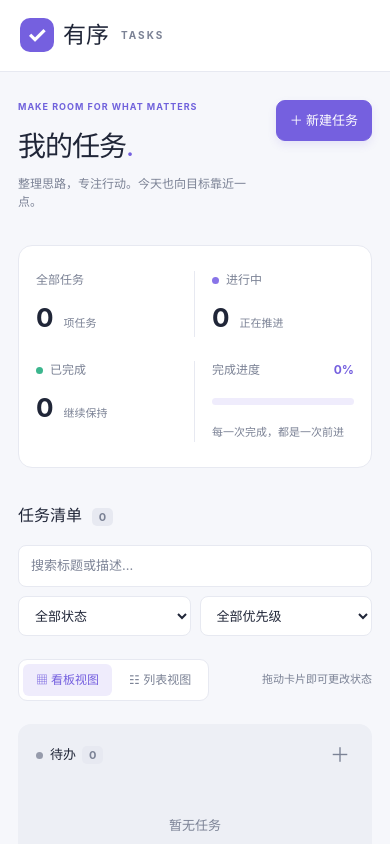
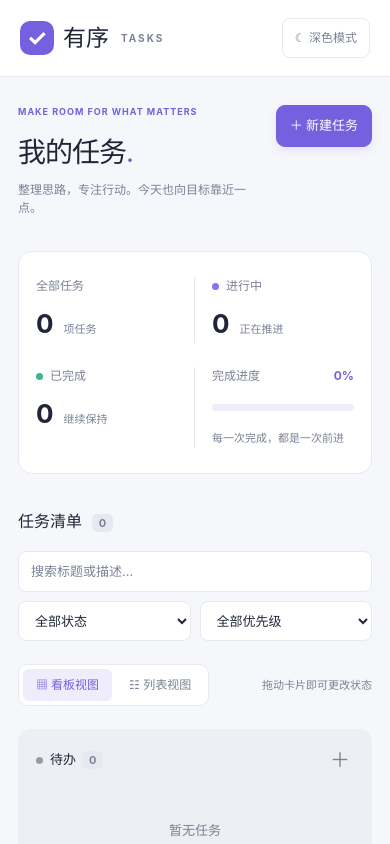
Before and after one commit to qqcsj/task-manager-vue, a Vue app: page / in a window 390 px wide. Shown: the top 844 px of the page. Built offline with nearby package versions, Linux system fonts and the light colour scheme.

Commit message:
feat: add persistent dark mode and responsive theme controls

```diff
--- a/src/App.vue
+++ b/src/App.vue
@@ -4,6 +4,7 @@ import TaskCard from './components/TaskCard.vue'
 import TaskBoard from './components/TaskBoard.vue'
 import { statuses, priorities, validateTask } from './lib/tasks.js'
 import { loadTasks, saveTasks } from './lib/storage.js'
+import { saveTheme } from './lib/theme.js'
 
 let storage
 try { storage = window.localStorage } catch { /* Storage can be disabled by the browser. */ }
@@ -25,6 +26,12 @@ const editingId = ref(null)
 const form = reactive({ title: '', description: '', status: 'todo', priority: 'medium' })
 const error = ref('')
 const notice = ref('')
+const theme = ref(document.documentElement.dataset.theme || 'light')
+function toggleTheme() {
+  theme.value = theme.value === 'dark' ? 'light' : 'dark'
+  document.documentElement.dataset.theme = theme.value
+  notice.value = saveTheme(storage, theme.value) || `已切换为${theme.value === 'dark' ? '深色' : '浅色'}模式，并记住选择`
+}
 const visibleTasks = computed(() => tasks.value.filter(task =>
   (statusFilter.value === 'all' || task.status === statusFilter.value) &&
   (priorityFilter.value === 'all' || task.priority === priorityFilter.value) &&
@@ -75,6 +82,7 @@ function removeTask() {
       <div class="workspace-label">个人工作空间</div>
       <div class="nav-active">▦ <span>我的任务</span><span class="nav-count">{{ tasks.length }}</span></div>
       <div class="sidebar-note"><span class="note-icon">✦</span><h2>专注当下，逐一完成</h2><p>把大目标拆成小任务。<br />每一步，都算数。</p></div>
+      <button class="theme-toggle" :aria-pressed="theme === 'dark'" @click="toggleTheme">{{ theme === 'dark' ? '☀ 浅色模式' : '☾ 深色模式' }}</button>
       <div class="profile"><span class="avatar">我</span><div>我的工作空间<small>个人任务管理</small></div></div>
     </aside>
     <main class="main-content">
--- /dev/null
+++ b/src/lib/theme.js
@@ -0,0 +1,12 @@
+export const THEME_KEY = 'youxu.theme.v1'
+export function readTheme(storage, prefersDark = false) {
+  try {
+    const saved = storage.getItem(THEME_KEY)
+    if (saved === 'dark' || saved === 'light') return saved
+  } catch { /* Fall back to system preference when storage is unavailable. */ }
+  return prefersDark ? 'dark' : 'light'
+}
+export function saveTheme(storage, theme) {
+  try { storage.setItem(THEME_KEY, theme); return '' }
+  catch { return '主题已切换，但浏览器阻止了保存，下次打开可能恢复默认主题。' }
+}
--- a/src/main.js
+++ b/src/main.js
@@ -1,5 +1,10 @@
 import { createApp } from 'vue'
 import App from './App.vue'
 import './style.css'
+import { readTheme } from './lib/theme.js'
+
+let themeStorage
+try { themeStorage = window.localStorage } catch { /* Use system preference. */ }
+document.documentElement.dataset.theme = readTheme(themeStorage, window.matchMedia('(prefers-color-scheme: dark)').matches)
 
 createApp(App).mount('#app')
--- a/src/style.css
+++ b/src/style.css
@@ -9,6 +9,11 @@ h2 { font-size: 18px; font-weight: 650; }
 .muted { color: #7b8295; font-size: 14px; }
 .empty { border: 1px dashed #d5d9e6; border-radius: 16px; padding: 55px 24px; text-align: center; background: white; }
 :root { --surface: #fff; --background: #f6f7fb; --text: #202638; --muted: #7b8295; --border: #e7e9f1; --accent: #7560df; --soft: #efecfc; }
+:root[data-theme="dark"] { color-scheme: dark; --surface: #202332; --background: #171a26; --text: #e7e9f4; --muted: #a1a7bc; --border: #34384c; --accent: #a28cf7; --soft: #34304e; background: var(--background); color: var(--text); }
+[data-theme="dark"] .board-column { background: #1d2030; }[data-theme="dark"] .board-column.drop-active { background: var(--soft); }
+[data-theme="dark"] .priority.high { background: #442d3a; color: #ffacb5; }[data-theme="dark"] .priority.medium { background: #423d29; color: #e8c769; }[data-theme="dark"] .priority.low { background: #233d36; color: #80d4aa; }
+[data-theme="dark"] .primary { color: #171329; }[data-theme="dark"] .eyebrow { color: var(--accent); }
+.theme-toggle { margin-top: 20px; padding: 10px 12px; border: 1px solid var(--border); border-radius: 8px; color: var(--muted); text-align: left; font-size: 12px; }
 button, input, select, textarea { font: inherit; font-size: 13px; }
 button, select { cursor: pointer; }
 button { transition: background .15s, transform .15s; }
@@ -85,4 +90,4 @@ input::placeholder, textarea::placeholder { color: var(--muted); }
 .modal label { font-size: 12px; display: block; font-weight: 600; margin: 18px 0 8px; }.modal input, .modal textarea, .modal select { width: 100%; }.modal textarea { resize: vertical; }
 .form-grid { display: grid; grid-template-columns: 1fr 1fr; gap: 16px; }.required, .error { color: #d94457; }.error { font-size: 12px; margin-top: 12px; min-height: 18px; }.modal-actions { display: flex; justify-content: flex-end; gap: 10px; margin-top: 20px; }.delete-text { margin-top: 20px; font-size: 14px; color: var(--muted); overflow-wrap: anywhere; }
 @media (max-width: 1150px) { .sidebar { width: 195px; padding-inline: 16px; }.main-content { margin-left: 195px; }.page-content { padding: 30px 24px; }.topbar { padding-inline: 24px; }.stats > div { padding-inline: 17px; }.task-list { grid-template-columns: repeat(2, minmax(0, 1fr)); } }
-@media (max-width: 760px) { .sidebar { position: static; width: auto; padding: 18px 20px; border-right: 0; border-bottom: 1px solid var(--border); }.workspace-label, .nav-active, .sidebar-note, .profile, .topbar { display: none; }.main-content { margin-left: 0; }.page-content { padding: 28px 18px; }.page-heading { align-items: flex-start; }h1 { font-size: 28px; }.eyebrow { font-size: 9px; letter-spacing: 1px; }.page-heading .muted { font-size: 12px; }.stats { grid-template-columns: 1fr 1fr; gap: 24px 0; }.stats > div:nth-child(2) { border: 0; }.stats strong { font-size: 26px; }.filters { width: 100%; }.filters input { width: 100%; }.filters select { flex: 1; }.task-list { grid-template-columns: 1fr; }.primary { padding: 10px 13px; }.page-footer { flex-direction: column; } }
+@media (max-width: 760px) { .sidebar { position: static; width: auto; padding: 18px 20px; border-right: 0; border-bottom: 1px solid var(--border); flex-direction: row; align-items: center; justify-content: space-between; gap: 12px; }.theme-toggle { margin-top: 0; }.workspace-label, .nav-active, .sidebar-note, .profile, .topbar { display: none; }.main-content { margin-left: 0; }.page-content { padding: 28px 18px; }.page-heading { align-items: flex-start; }h1 { font-size: 28px; }.eyebrow { font-size: 9px; letter-spacing: 1px; }.page-heading .muted { font-size: 12px; }.stats { grid-template-columns: 1fr 1fr; gap: 24px 0; }.stats > div:nth-child(2) { border: 0; }.stats strong { font-size: 26px; }.filters { width: 100%; }.filters input { width: 100%; }.filters select { flex: 1; }.task-list { grid-template-columns: 1fr; }.primary { padding: 10px 13px; }.page-footer { flex-direction: column; } }
```
Also changed, not shown: 1 other file (tests, documents, lock files or other folders).
